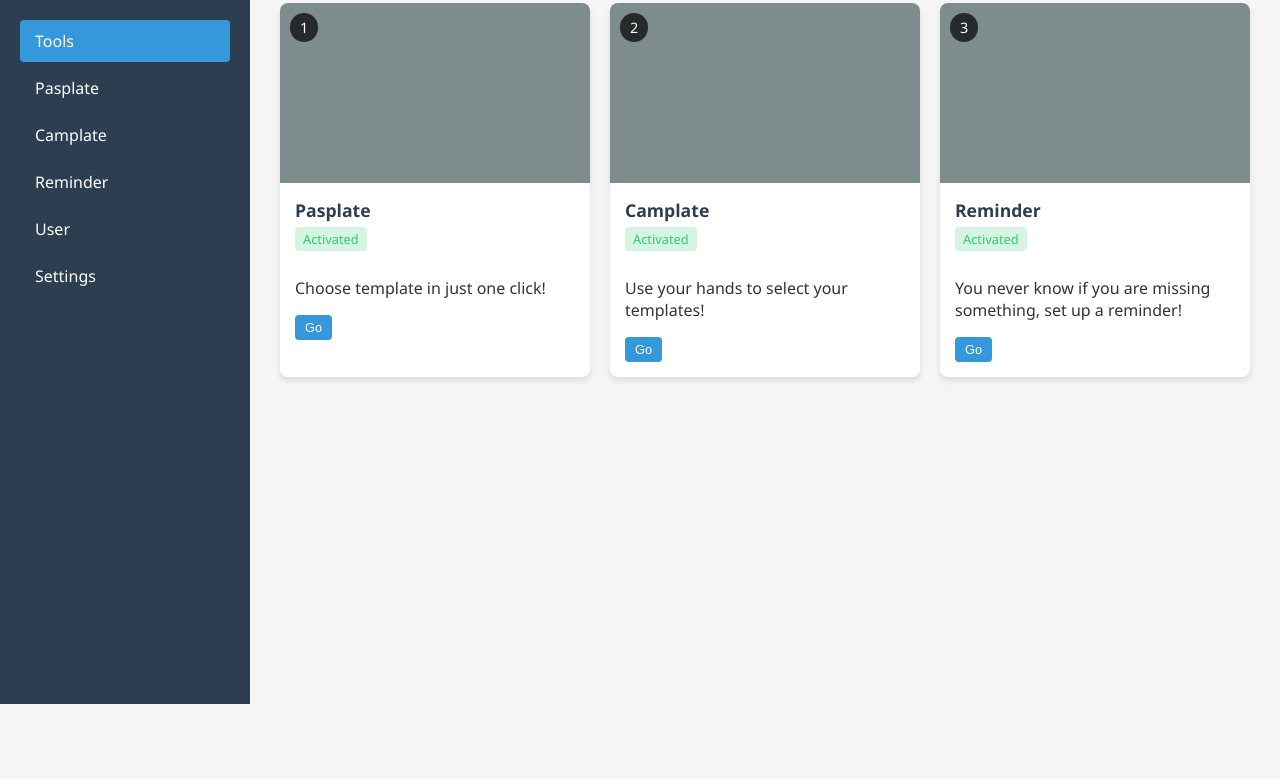
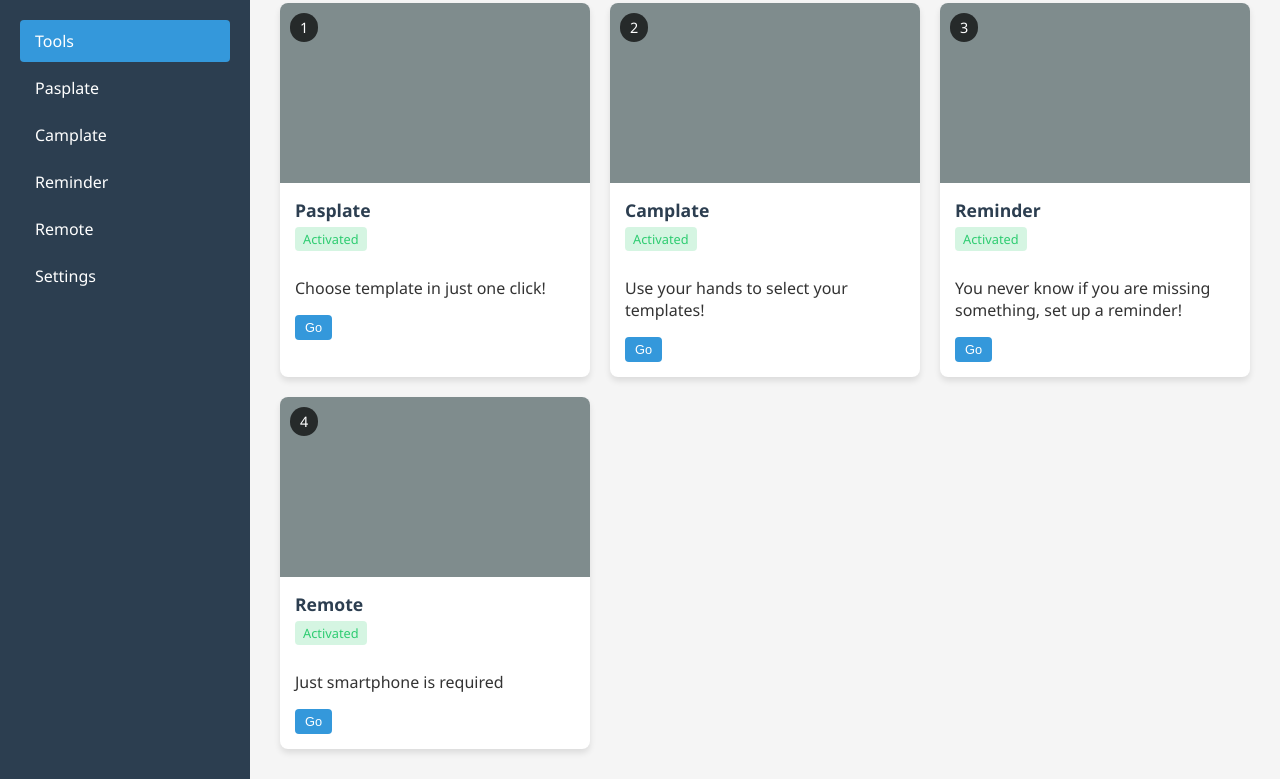
Before and after one commit to timeplatev1/timeplatev1.github.io, a website: page tools.html in a window 1280 px wide. Shown: the part 96-875 px from the top of the page. Before the commit the page ends 800 px from the top, so only its background shows below. Drawn offline with Linux system fonts and the light colour scheme.

Commit message:
Commit Remoteplate test
Agrego too remoteplate con base de datos fire base para hacer prueba de uso...

```diff
--- a/tools.html
+++ b/tools.html
@@ -225,7 +225,7 @@
                 <div class="nav-item">Pasplate</div>
                 <div class="nav-item">Camplate</div>
                 <div class="nav-item">Reminder</div>
-                <div class="nav-item">User</div>
+                <div class="nav-item">Remote</div>
                 <div class="nav-item">Settings</div>
             </div>
         </div>
@@ -279,8 +279,7 @@
                     </div>
                 </div>
 
-                <!-- Camera 3 to 10 would follow the same pattern -->
-                <!-- Showing one more as example -->
+                <!-- Camera 3 -->
                 <div class="camera-card">
                     <div class="camera-preview">
                         <span class="camera-number">3</span>
@@ -297,6 +296,28 @@
                         </div>
                     </div>
                 </div>
+
+
+                <!-- Camera 2 -->
+                <div class="camera-card">
+                    <div class="camera-preview">
+                        <span class="camera-number">4</span>
+                    </div>
+                    <div class="camera-info">
+                        <h3 class="camera-name">Remote</h3>
+                        <span class="camera-status status-active">Activated</span>
+                        <p>Just smartphone is required</p>
+                        <div class="camera-actions">
+                            <a href="remoteplate_app.html">
+                                <button class="action-btn view-btn">Go</button>
+                            </a>
+                            <!-- <button class="action-btn settings-btn">Configurar</button> -->
+                        </div>
+                    </div>
+                </div>
+
+
+
             </div>
         </div>
     </div>
```
